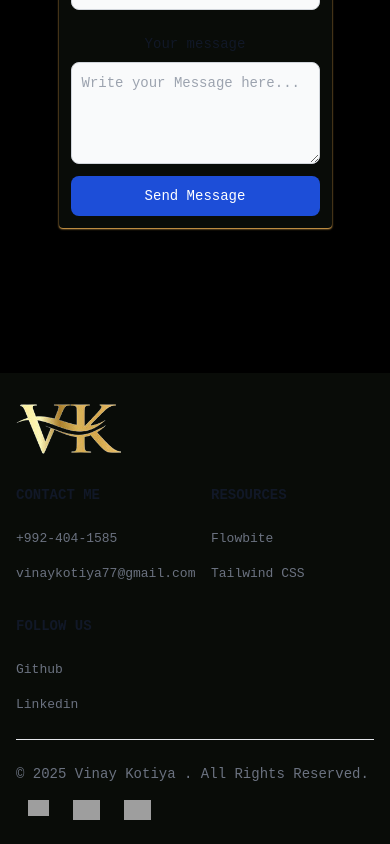
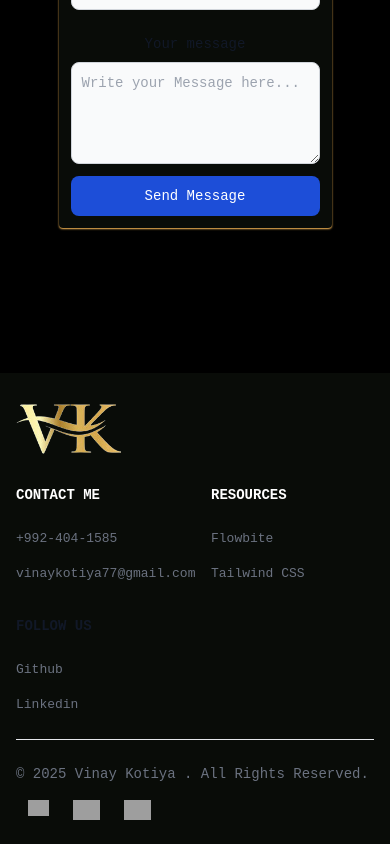
Before and after one commit to Vinay-Kotiya/portfolio, a React (Vite) app: page / in a window 390 px wide. Shown: the part 5020-5864 px from the top of the page. Built offline with nearby package versions, Linux system fonts and the light colour scheme; grey boxes are pictures that could not be loaded.

Commit message:
update Hero and Contact components to enhance styling with improved color contrast and layout adjustments

```diff
--- a/src/components/Hero.jsx
+++ b/src/components/Hero.jsx
@@ -110,11 +110,11 @@ const Hero = () => {
             src="https://www.svgrepo.com/show/354000/linkedin-icon.svg"
           ></img> */}
         </span>
-        {/* <img
+        <img
           ref={heroImg}
-          className="right-0 h-[50%] md:h-[80%] hidden lg:flex sm:hidden text-center rounded-lg"
+          className="right-0 h-[50%] md:h-[80%] hidden bg-black lg:flex sm:hidden text-center rounded-lg"
           src={profilePic}
-        /> */}
+        />
       </div>
     </div>
   );
--- a/src/pages/Contact.jsx
+++ b/src/pages/Contact.jsx
@@ -162,7 +162,7 @@ const Contact = () => {
                 href="https://vinaykotiyaportfolio.vercel.app"
                 className="flex items-center"
               >
-                <span className="self-center text-2xl font-semibold whitespace-nowrap dark:text-white">
+                <span className="self-center text-2xl font-semibold whitespace-nowrap text-white">
                   <img id="vkLogo" src={myImage} className="h-16" />
                 </span>
               </a>
@@ -170,7 +170,7 @@ const Contact = () => {
 
             <div className="grid grid-cols-2 gap-8 sm:gap-6 sm:grid-cols-3">
               <div>
-                <h2 className="mb-6 text-sm font-semibold text-gray-900 uppercase dark:text-white">
+                <h2 className="mb-6 text-sm font-semibold  uppercase text-white">
                   Contact me
                 </h2>
                 <ul className="text-gray-500 dark:text-gray-400 font-medium">
@@ -179,7 +179,7 @@ const Contact = () => {
                 </ul>
               </div>
               <div>
-                <h2 className="mb-6 text-sm font-semibold text-gray-900 uppercase dark:text-white">
+                <h2 className="mb-6 text-sm font-semibold  uppercase text-white">
                   Resources
                 </h2>
                 <ul className="text-gray-500 dark:text-gray-400 font-medium">
```
Also changed, not shown: src/assets/vinayKotiyaImg.png (added).
